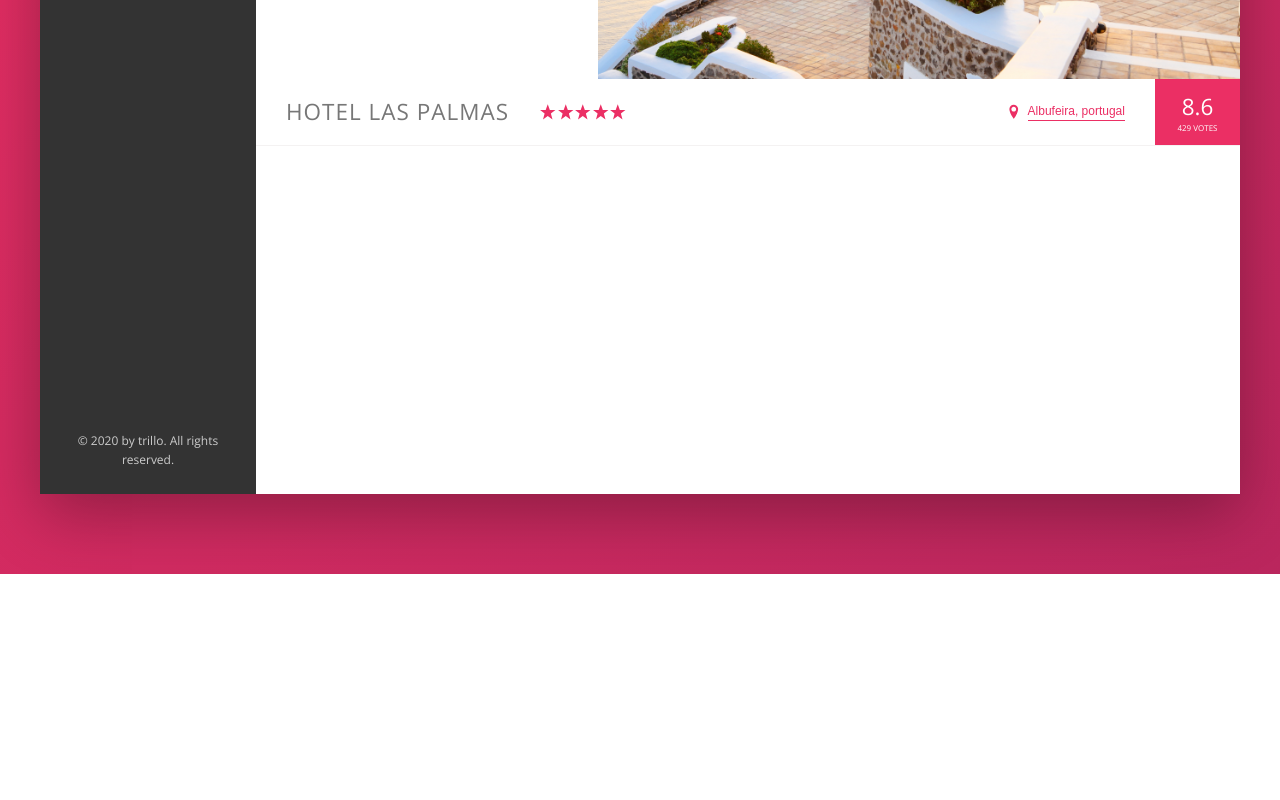
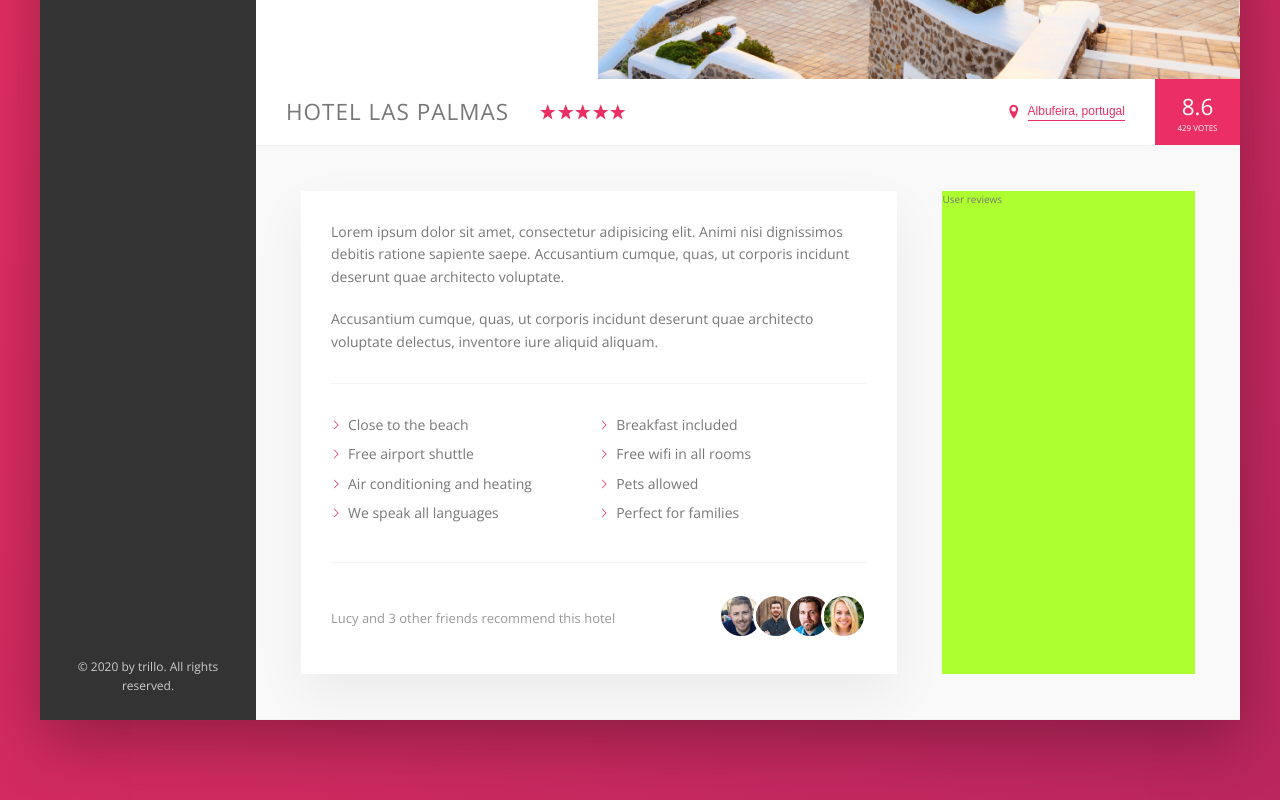
Before and after one commit to andreitch/learnflexbox, a website: page index.html in a window 1280 px wide. Shown: the part 457-1257 px from the top of the page. Before the commit the page ends 1031 px from the top, so only its background shows below. Drawn offline with nearby package versions, Linux system fonts and the light colour scheme.

Commit message:
Description Section

```diff
--- a/index.html
+++ b/index.html
@@ -151,6 +151,62 @@
               <div class="overview__rating-count">429 votes</div>
             </div>
           </div>
+
+          <div class="detail">
+            <div class="description">
+              <p class="paragraph">
+                Lorem ipsum dolor sit amet, consectetur adipisicing elit. Animi
+                nisi dignissimos debitis ratione sapiente saepe. Accusantium
+                cumque, quas, ut corporis incidunt deserunt quae architecto
+                voluptate.
+              </p>
+              <p class="paragraph">
+                Accusantium cumque, quas, ut corporis incidunt deserunt quae
+                architecto voluptate delectus, inventore iure aliquid aliquam.
+              </p>
+              <ul class="list">
+                <li class="list__item">Close to the beach</li>
+                <li class="list__item">Breakfast included</li>
+                <li class="list__item">Free airport shuttle</li>
+                <li class="list__item">Free wifi in all rooms</li>
+                <li class="list__item">Air conditioning and heating</li>
+                <li class="list__item">Pets allowed</li>
+                <li class="list__item">We speak all languages</li>
+                <li class="list__item">Perfect for families</li>
+              </ul>
+              <div class="recommend">
+                <p class="recommend__count">
+                  Lucy and 3 other friends recommend this hotel
+                </p>
+                <div class="reccommend__friends">
+                  <img
+                    src="img/user-3.jpg"
+                    alt="Friend 1"
+                    class="recommend__photo"
+                  />
+                  <img
+                    src="img/user-4.jpg"
+                    alt="Friend 2"
+                    class="recommend__photo"
+                  />
+                  <img
+                    src="img/user-5.jpg"
+                    alt="Friend 3"
+                    class="recommend__photo"
+                  />
+                  <img
+                    src="img/user-6.jpg"
+                    alt="Friend 4"
+                    class="recommend__photo"
+                  />
+                </div>
+              </div>
+            </div>
+
+            <div class="user-reviews">
+              User reviews
+            </div>
+          </div>
         </main>
       </div>
     </div>
--- a/sass/_base.scss
+++ b/sass/_base.scss
@@ -31,6 +31,9 @@ Grey dark 3: #999
   --color-grey-dark-3: #999;
 
   --shadow-dark: 0 2rem 6rem rgba(0, 0, 0, 0.3);
+  --shadow-light: 0 2rem 5rem rgba(0, 0, 0, 0.06);
+
+  --line: 1px solid var(--color-grey-light-2);
 }
 
 * {
@@ -62,5 +65,5 @@ body {
   background-size: cover;
   background-repeat: no-repeat;
 
-  min-height: 100vh;
+  // min-height: 100vh;
 }
--- a/sass/_components.scss
+++ b/sass/_components.scss
@@ -189,7 +189,7 @@
 .overview {
   display: flex;
   align-items: center;
-  border-bottom: 1px solid var(--color-grey-light-2);
+  border-bottom: var(--line);
 
   &__heading {
     font-size: 2.25rem;
@@ -283,3 +283,66 @@
     box-shadow: none;
   }
 }
+
+.paragraph:not(:last-of-type) {
+  margin-bottom: 2rem;
+}
+
+.list {
+  list-style: none;
+  margin: 3rem 0;
+  padding: 3rem 0;
+  border-top: var(--line);
+  border-bottom: var(--line);
+
+  display: flex;
+  flex-wrap: wrap;
+
+  &__item {
+    flex: 0 0 50%;
+    margin-bottom: 0.7rem;
+  }
+
+  &__item::before {
+    content: "";
+    display: inline-block;
+    height: 1rem;
+    width: 1rem;
+    margin-right: 0.7rem;
+    // background-image: url(../img/chevron-thin-right.svg);
+    // background-size: cover;
+
+    background-color: var(--color-primary);
+    -webkit-mask-image: url(../img/chevron-thin-right.svg);
+    -webkit-mask-size: cover;
+    mask-image: url(../img/chevron-thin-right.svg);
+    mask-size: cover;
+  }
+}
+
+.recommend {
+  font-size: 1.3rem;
+  color: var(--color-grey-dark-3);
+
+  display: flex;
+  align-items: center;
+
+  &__count {
+    margin-right: auto;
+  }
+
+  &__friends {
+  }
+
+  &__photo {
+    box-sizing: content-box;
+    height: 4rem;
+    width: 4rem;
+    border-radius: 50%;
+    border: 3px solid white;
+
+    &:not(:last-child) {
+      margin-right: -1.5rem;
+    }
+  }
+}
--- a/sass/_layout.scss
+++ b/sass/_layout.scss
@@ -32,8 +32,28 @@
 }
 
 .hotel-view {
-  height: 80rem;
   background-color: #fff;
 
   flex: 1;
 }
+
+.detail {
+  display: flex;
+  padding: 4.5rem;
+  background-color: var(--color-grey-light-1);
+  border-bottom: var(--line);
+}
+
+.description {
+  font-size: 1.4rem;
+  background-color: #fff;
+  box-shadow: var(--shadow-light);
+  padding: 3rem;
+  flex: 0 0 60%;
+  margin-right: 4.5rem;
+}
+
+.user-reviews {
+  background-color: greenyellow;
+  flex: 1;
+}
```
Also changed, not shown: css/style.css, img/SVG/aircraft-take-off.svg (deleted), img/SVG/bookmark.svg (deleted), img/SVG/chat.svg (deleted), img/SVG/chevron-thin-right.svg (deleted), img/SVG/home.svg (deleted), img/SVG/key.svg (deleted), img/SVG/location-pin.svg (deleted), img/SVG/magnifying-glass.svg (deleted), img/SVG/map.svg (deleted), img/SVG/star.svg (deleted), img/user-3.jpg (added), img/user-4.jpg (added), img/user-5.jpg (added), 1 more files.
